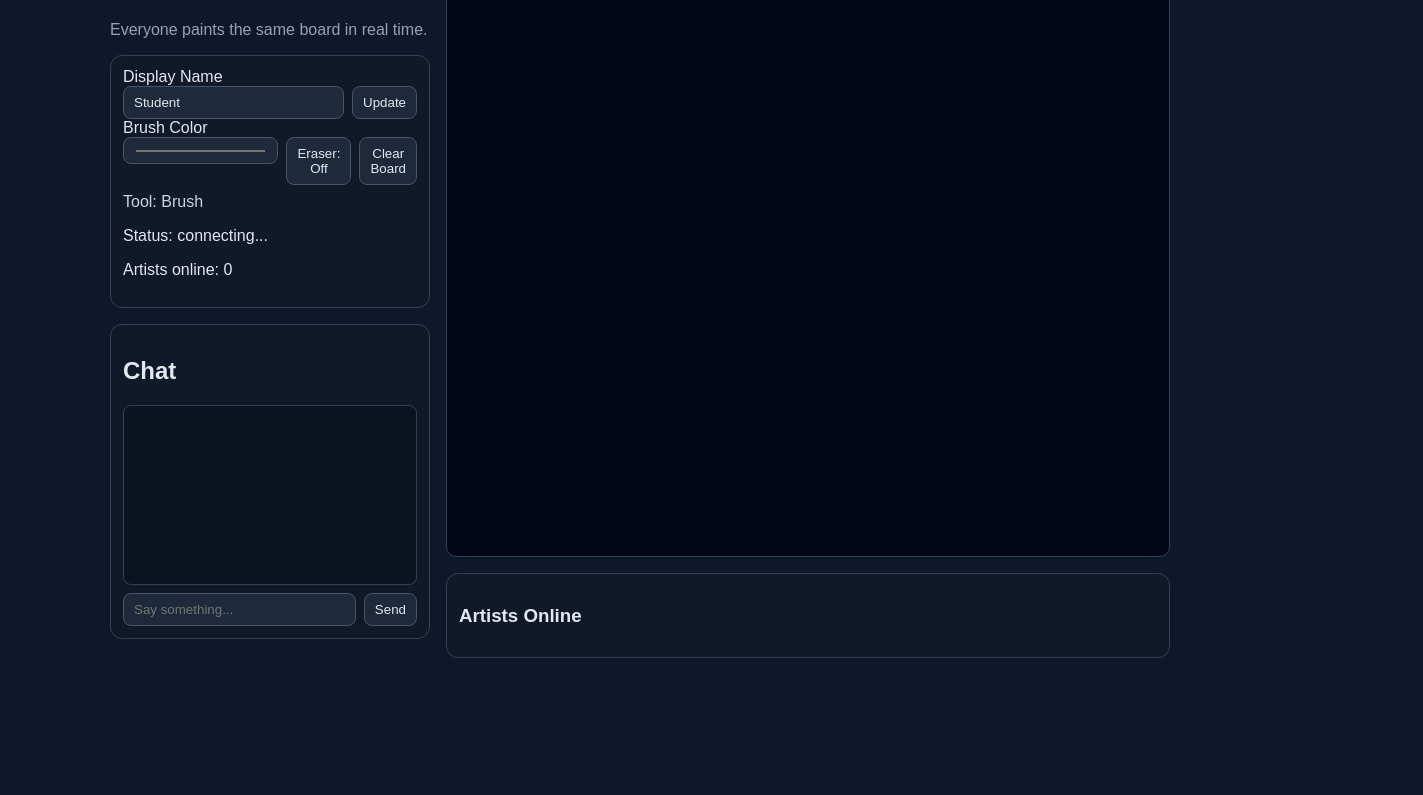
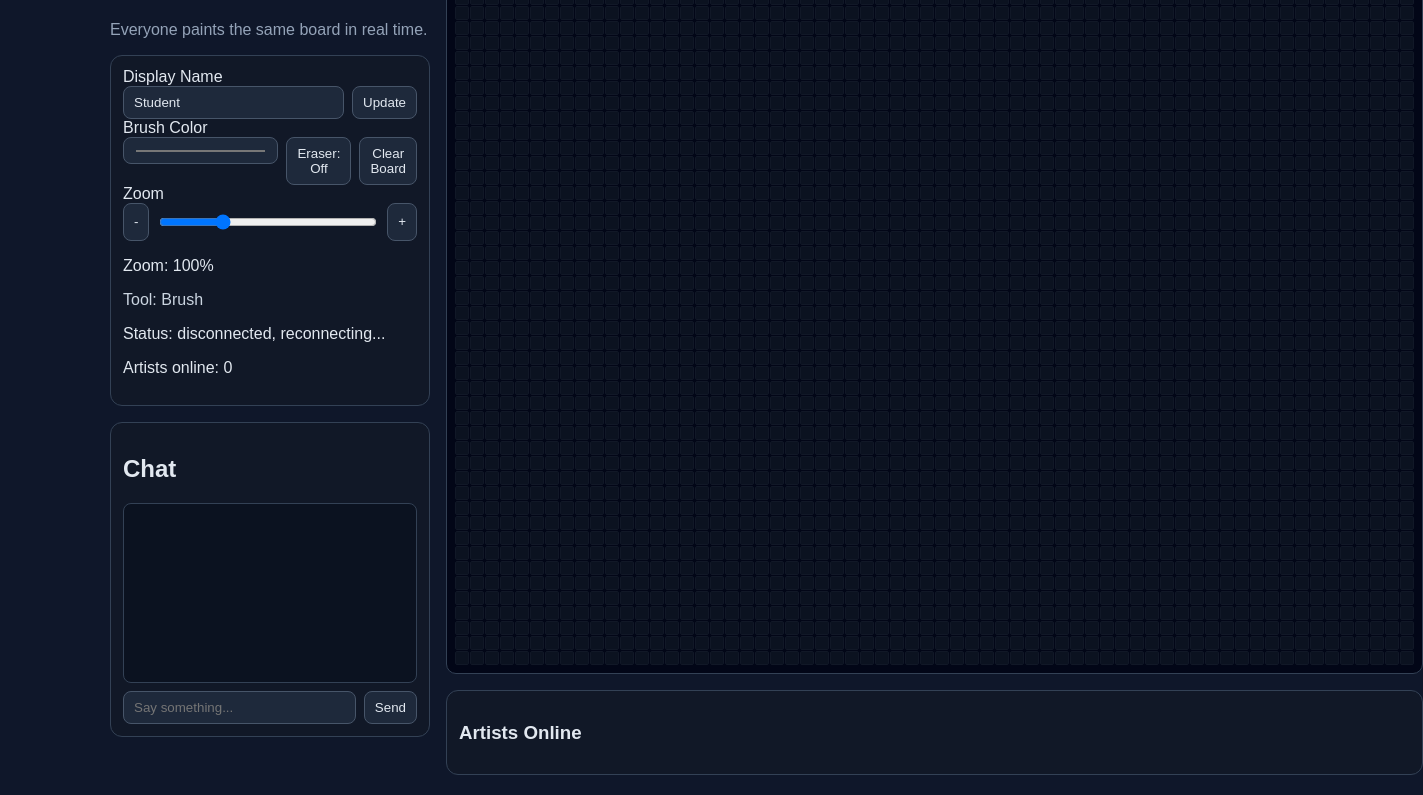
Before and after one commit to ducmtran-commit/WebSocket, a website: page public/index.html in a window 1280 px wide. Shown: the part 83-878 px from the top of the page, 1423 px wide, since content can reach past the window. Before the commit the page ends 800 px from the top, so only its background shows below. Drawn offline with Linux system fonts and the light colour scheme.

Commit message:
Update index.html

```diff
--- a/public/index.html
+++ b/public/index.html
@@ -23,6 +23,13 @@
             <button id="eraserBtn">Eraser: Off</button>
             <button id="clearBtn">Clear Board</button>
           </div>
+          <label for="zoomInput">Zoom</label>
+          <div class="row">
+            <button id="zoomOutBtn">-</button>
+            <input id="zoomInput" type="range" min="0.5" max="2.5" step="0.1" value="1" />
+            <button id="zoomInBtn">+</button>
+          </div>
+          <p id="zoomText">Zoom: 100%</p>
           <p id="toolText">Tool: Brush</p>
           <p id="statusText">Status: connecting...</p>
           <p id="playersText">Artists online: 0</p>
@@ -39,7 +46,9 @@
       </section>
 
       <section class="right">
-        <div id="board" class="board"></div>
+        <div class="board-viewport">
+          <div id="board" class="board"></div>
+        </div>
         <div class="legend">
           <h3>Artists Online</h3>
           <ul id="userList"></ul>
```
